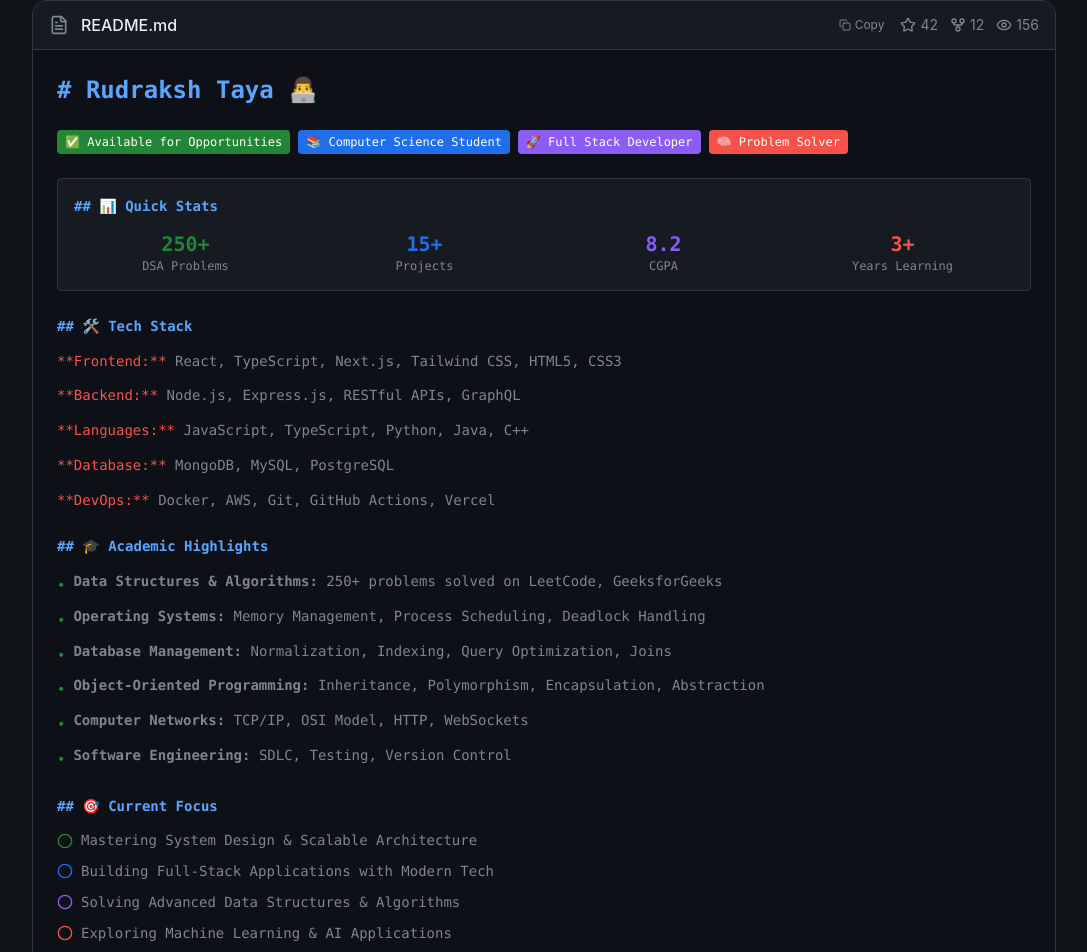
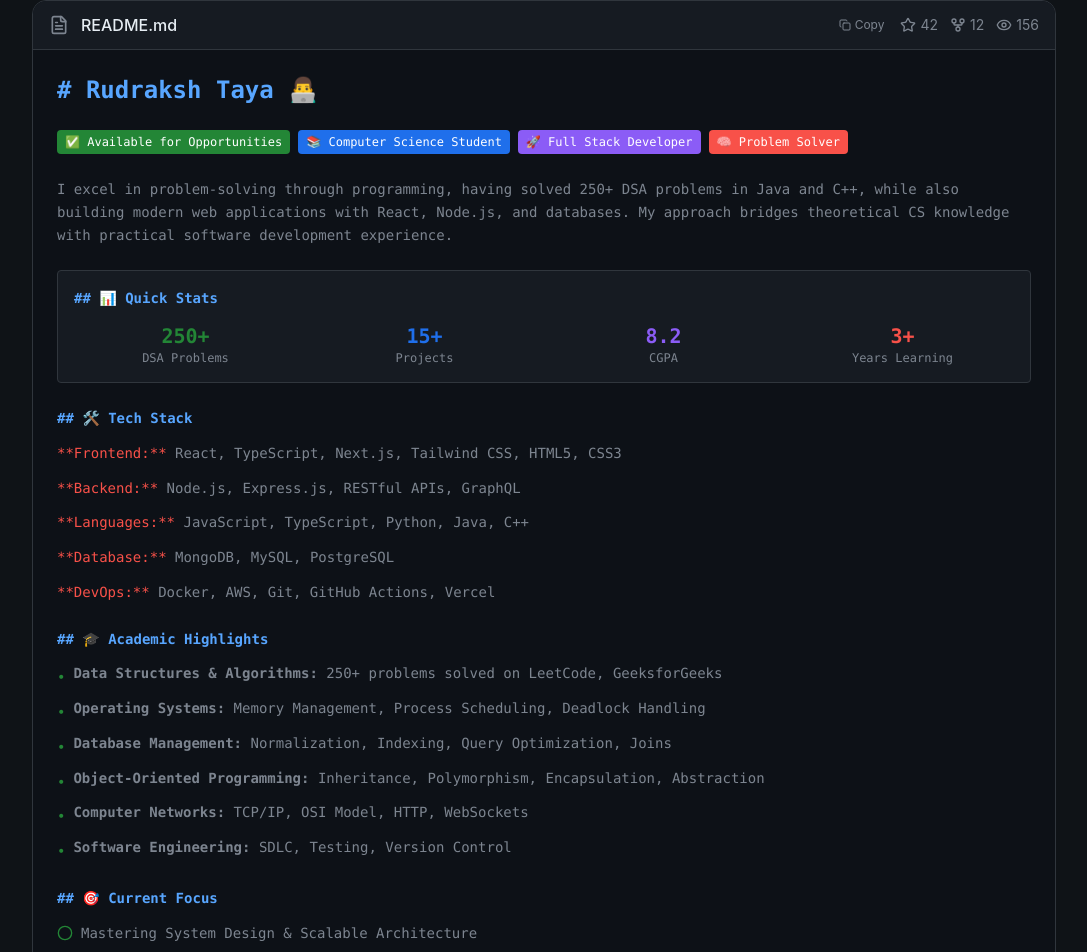
Before and after one commit to RudrakshTaya/BuiltByRudraksh, a React (Vite) app: page / in a window 1280 px wide. Shown: the part 2043-2995 px from the top of the page, without its empty margins (96-1183 px from the left). Built offline with nearby package versions, Linux system fonts and the light colour scheme.

Commit message:
Update ReadmeAbout.tsx

```diff
--- a/client/components/ReadmeAbout.tsx
+++ b/client/components/ReadmeAbout.tsx
@@ -111,7 +111,7 @@ export const ReadmeAbout = () => {
 
               {/* Description */}
               <p className="text-[#7d8590] mb-6 leading-relaxed">
-                {personalInfo.bio.long}
+                {personalInfo.bio.detailed}
               </p>
 
               {/* Quick Stats */}
```
